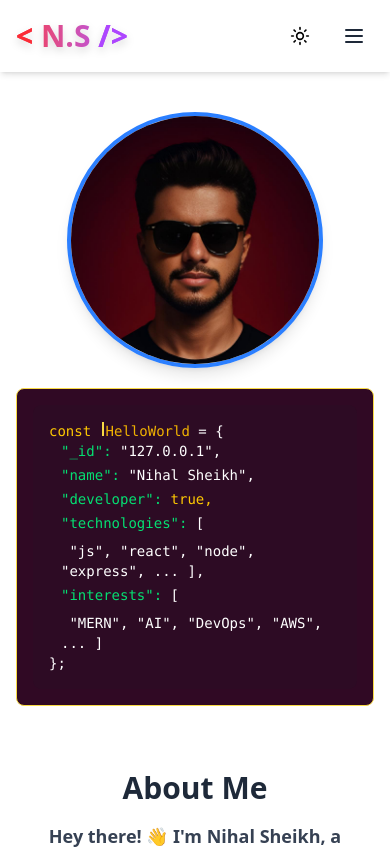
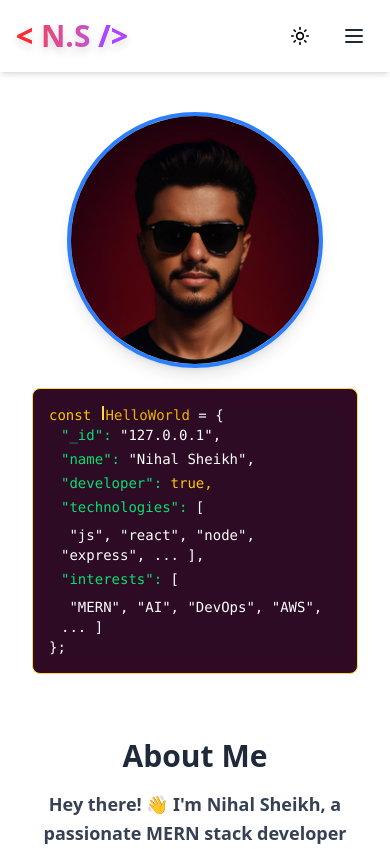
Before and after one commit to MuhammadNihalImran/PORTFOLIO, a React (Vite) app in the folder web/: page / in a window 390 px wide. Shown: the top 849 px of the page. Built offline with nearby package versions, Linux system fonts and the light colour scheme.

Commit message:
check problem is fixed

```diff
--- a/web/src/components/Code.jsx
+++ b/web/src/components/Code.jsx
@@ -2,8 +2,9 @@ import "./code.css";
 
 const Code = () => {
   return (
-    <div className="bg-[#300924] dark:bg-black max-w-sm sm:max-w-xl p-4 rounded-lg border border-[#F8DB46] dark:border-gray-700 transition-colors duration-300 overflow-x-auto mx-auto">
-      <div className="bg-[#2d0b24] dark:bg-gray-900 text-white dark:text-gray-100 p-4 sm:p-6 rounded-lg font-mono text-sm transition-colors duration-300">
+    <div className="flex justify-center px-4">
+      <div className="bg-[#300924] dark:bg-black max-w-sm sm:max-w-xl w-full p-4 rounded-lg border border-[#F8DB46] dark:border-gray-700 transition-colors duration-300">
+        <div className="bg-[#2d0b24] dark:bg-gray-900 text-white dark:text-gray-100 sm:p-6 rounded-lg font-mono text-sm transition-colors duration-300 overflow-x-auto">
           <pre className="whitespace-pre-wrap break-words">
             <code>
               <span className="text-yellow-400">{`const `}</span>
@@ -53,6 +54,7 @@ const Code = () => {
           </pre>
         </div>
       </div>
+    </div>
   );
 };
 
```
Lines whose indentation alone changed are shown as unchanged.
